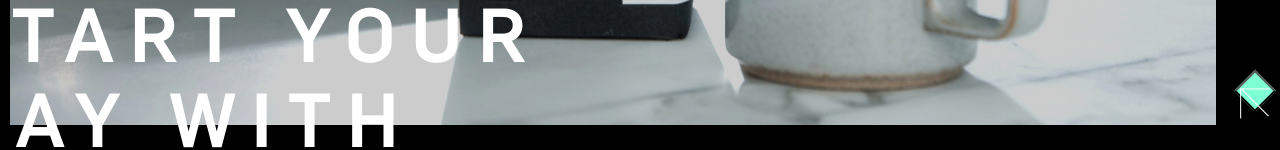
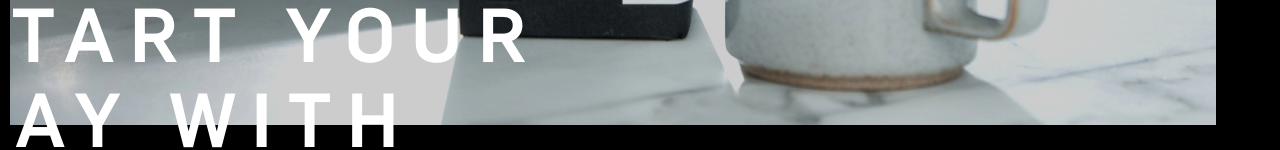
Before and after one commit to AangBel/OnePageHonour, a React (Create React App) app: page / in a window 1280 px wide. Shown: the part 684-834 px from the top of the page. Built offline with nearby package versions, Linux system fonts and the light colour scheme.

Commit message:
removed errant arrows on page

```diff
--- a/src/components/ProductionCarousel/ProductionCarousel.css
+++ b/src/components/ProductionCarousel/ProductionCarousel.css
@@ -68,7 +68,7 @@
   width:100px;
   height: 100px;
 } */
-.arrows {
+/* .arrows {
   position: absolute;
   background-color: aquamarine;
   bottom: 10px;
@@ -78,16 +78,16 @@
   height: 30px;
   transform: rotate(45deg);
   flex-shrink: 0;
-}
+} */
 
-.arrows button {
+/* .arrows button {
   background: white;
   border: none;
   font-size: 24px;
   cursor: pointer;
   padding: 5px;
   /* margin: 0 5px; */
-}
+/* }  */
 
 .sourcedTitleBox {
   color: var(--White, #fff);
--- a/src/components/ProductionCarousel/ProductionCarousel.jsx
+++ b/src/components/ProductionCarousel/ProductionCarousel.jsx
@@ -66,13 +66,13 @@ function ProductionCarousel() {
         ))}
       </Carousel>
 
-      <button onClick={prevImage} className="arrows">
+      {/* <button onClick={prevImage} className="arrows">
         <img
           src={Arrow}
           alt="Previous"
           style={{ transform: "rotate(180deg)" }}
         />
-      </button>
+      </button> */}
 
       {/* <button onClick={nextImage} className="carousel-control">
         <img src={Arrow} alt="Next" />
```
